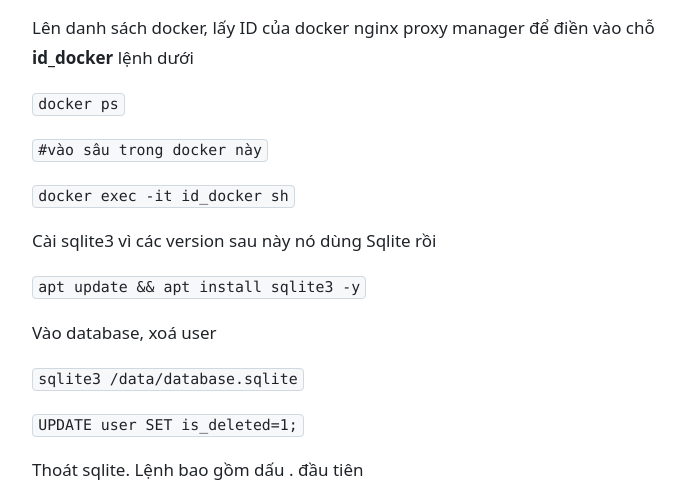
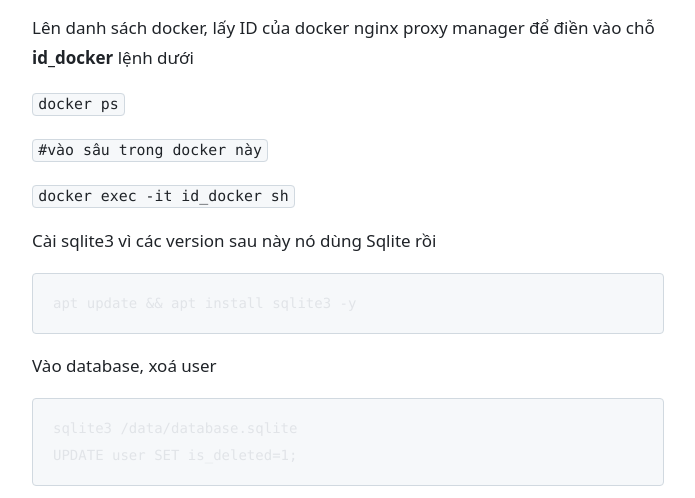
Before and after one commit to phuongtcgit/blogv2, an Astro site: page /blog/reset-admin-password-nginx-proxy-manager in a window 1280 px wide. Shown: the part 276-774 px from the top of the page, without its empty margins (292-987 px from the left). Built offline with nearby package versions, Linux system fonts and the light colour scheme; Astro itself is replaced by a stand-in of ours; code samples lack their colours.

Commit message:
Update Bài viết “reset-admin-password-nginx-proxy-manager”

````diff
--- a/src/content/posts/reset-admin-password-nginx-proxy-manager.mdx
+++ b/src/content/posts/reset-admin-password-nginx-proxy-manager.mdx
@@ -18,13 +18,16 @@ Lên danh sách docker, lấy ID của docker nginx proxy manager để điền
 
 Cài sqlite3 vì các version sau này nó dùng Sqlite rồi
 
-`apt update && apt install sqlite3 -y`
+```plain
+apt update && apt install sqlite3 -y
+```
 
 Vào database, xoá user
 
-`sqlite3 /data/database.sqlite`
-
-`UPDATE user SET is_deleted=1;`
+```plain
+sqlite3 /data/database.sqlite
+UPDATE user SET is_deleted=1;
+```
 
 Thoát sqlite. Lệnh bao gồm dấu . đầu tiên
 
````
